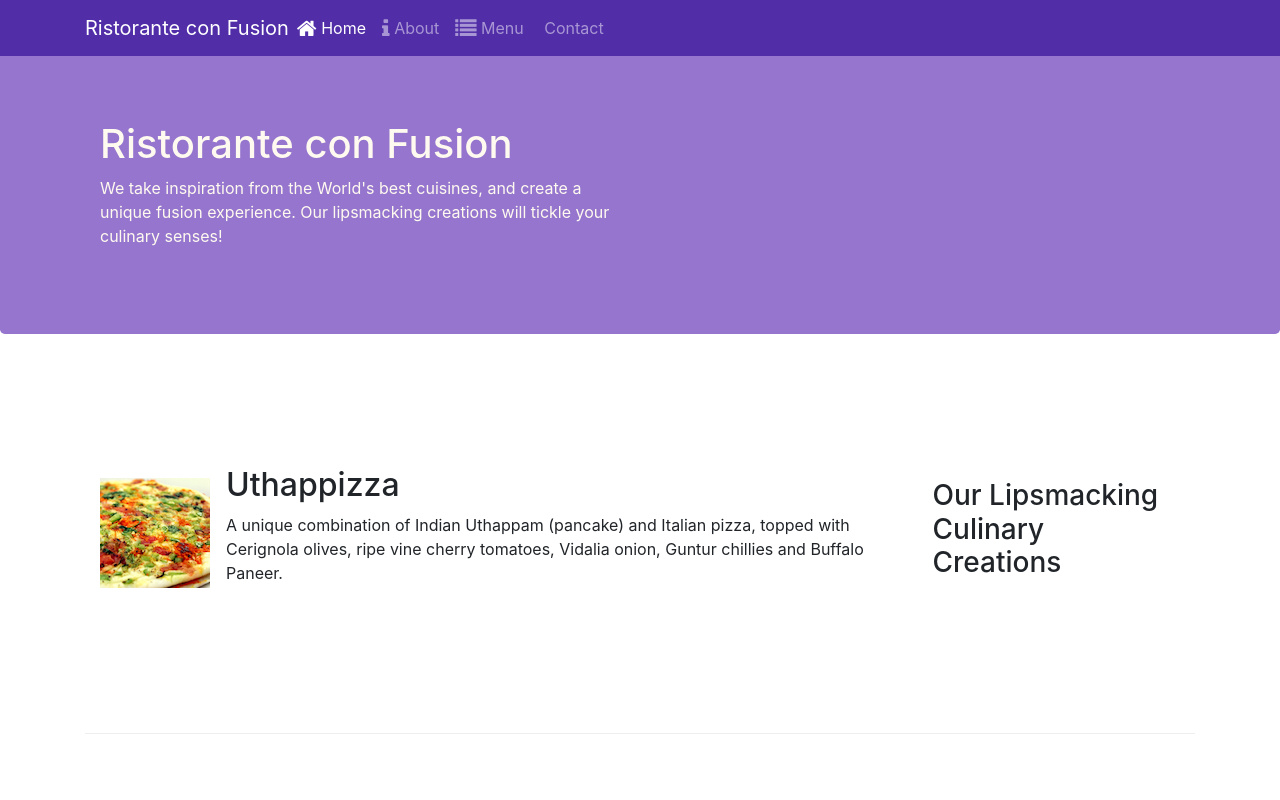
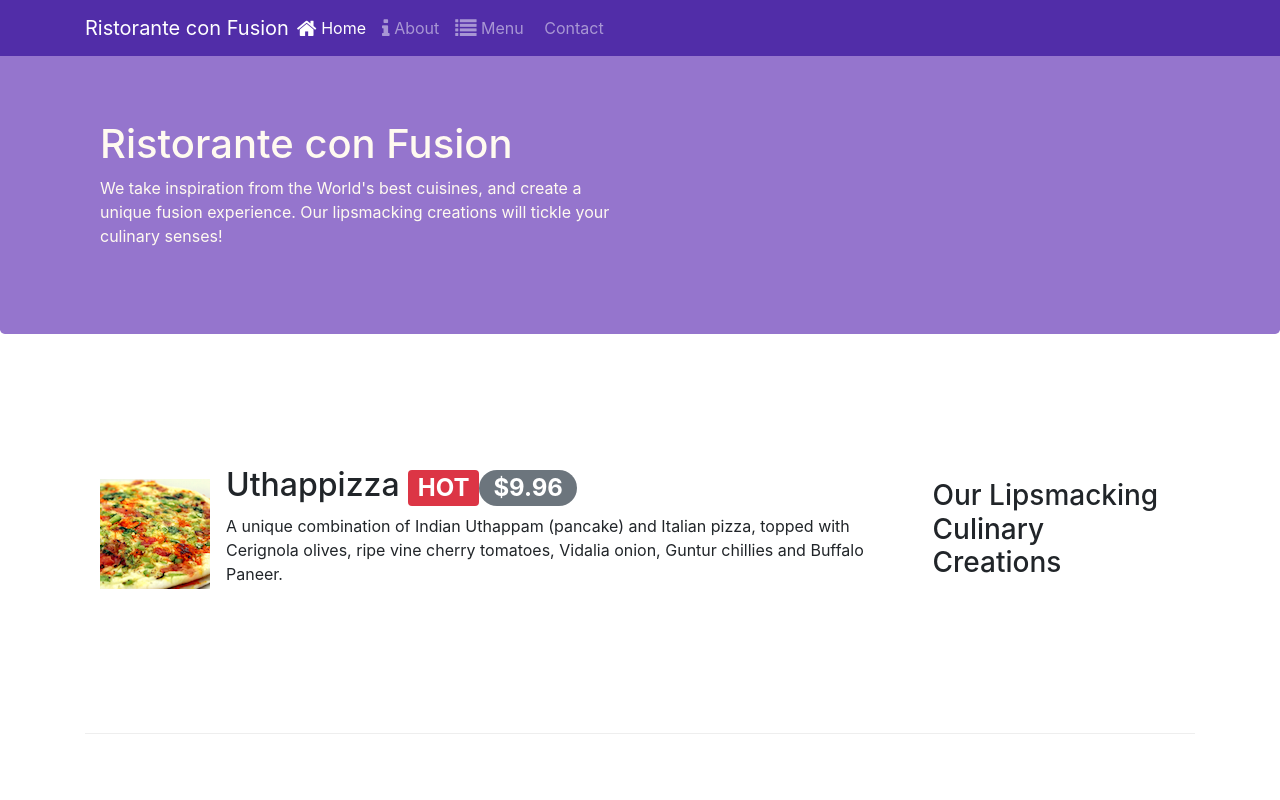
Before and after one commit to mallikarjun2000/Bootstrap-Confusion, a website: page index.html in a window 1280 px wide. Shown: the top 800 px of the page. Drawn offline with nearby package versions, Linux system fonts and the light colour scheme; some icons are missing.

Commit message:
added badge

```diff
--- a/index.html
+++ b/index.html
@@ -55,7 +55,7 @@
                 <div class="media">
                     <img class="d-flex mr-3 image-thumbnail align-self-center" src="./img/uthappizza.png"/>
                     <div class="media-body">
-                        <h2>Uthappizza</h2>
+                        <h2>Uthappizza <span class="badge badge-danger badge-info">HOT </span><span class="badge badge-pill badge-secondary">$9.96</span></h2>
                     <p>A unique combination of Indian Uthappam (pancake) and Italian pizza, topped with Cerignola olives, ripe vine cherry tomatoes, Vidalia onion, Guntur chillies and Buffalo Paneer.</p>
                     </div>
                 </div>
```
